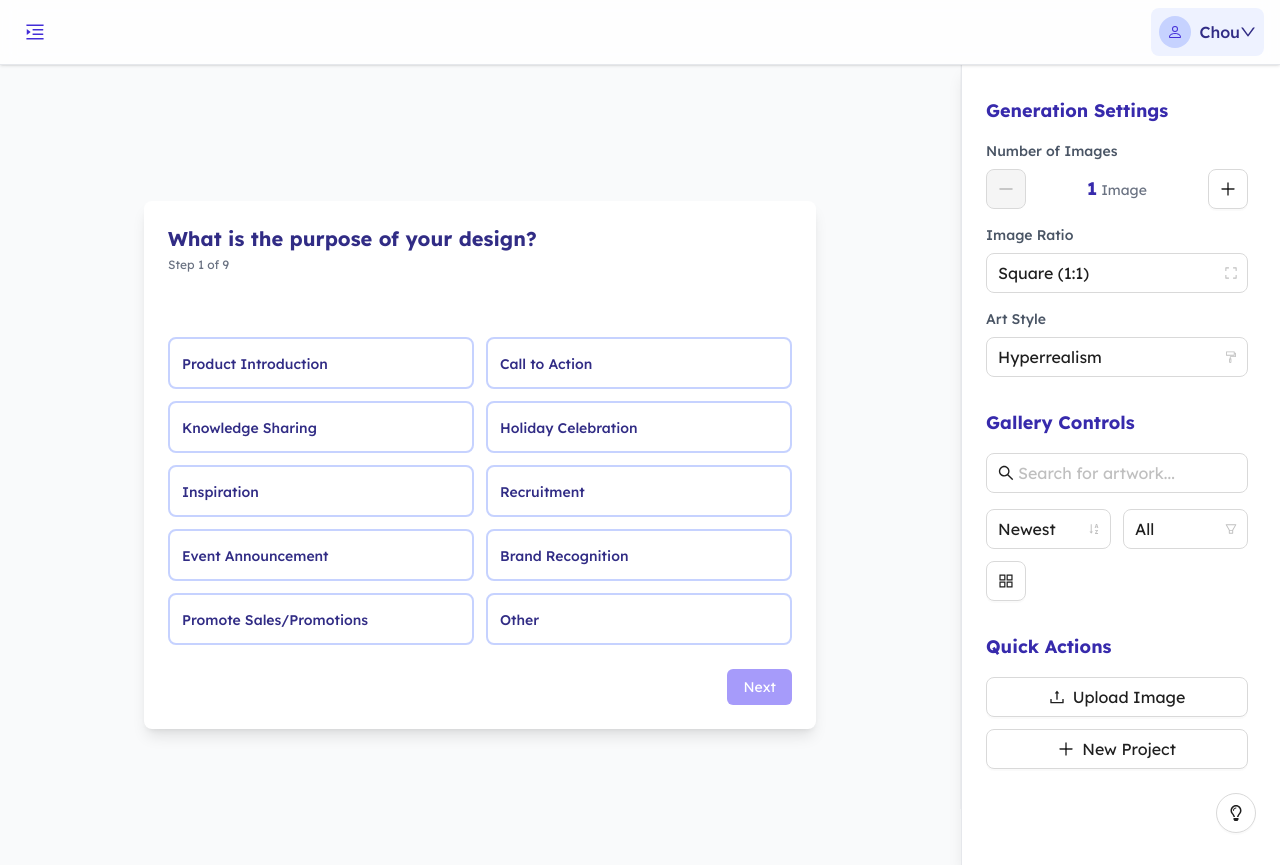
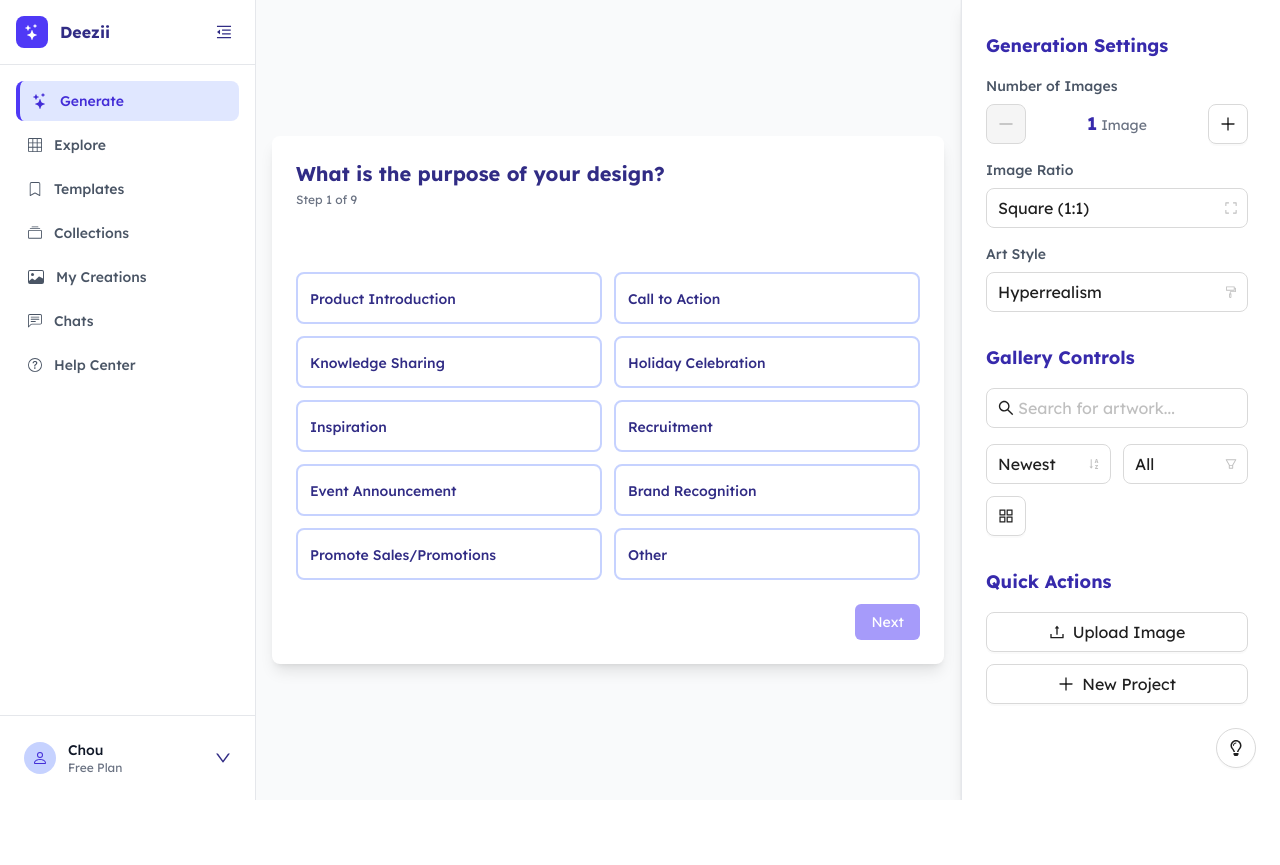
Before and after one commit to qchau0202/Deezii-FE, a React (Vite) app: page /dashboard/generate in a window 1280 px wide. After the commit the page ends 800 px from the top, so only its background shows below. Built offline with nearby package versions, Linux system fonts and the light colour scheme.

Commit message:
Fixed team member

```diff
--- a/src/components/dashboard/NavigationSidebar.jsx
+++ b/src/components/dashboard/NavigationSidebar.jsx
@@ -1,4 +1,4 @@
-// import { useState } from "react";
+import { useState } from "react";
 import { Dropdown, Tooltip } from "antd";
 import {
   DownOutlined,
@@ -35,37 +35,6 @@ const NavigationSidebar = ({
   const navMain = nav.main || {};
   const navDiscover = nav.discover || {};
   const navSupport = nav.support || {};
-
-  // const profileMenu = (
-  //   <Menu className="bg-white shadow-lg rounded-lg border border-gray-200">
-  //     <Menu.Item key="1" icon={<BsPerson className="text-indigo-600" />}>
-  //       <span className="text-indigo-900">{t.profile.profile}</span>
-  //     </Menu.Item>
-  //     <Menu.Item key="2" icon={<BellOutlined className="text-indigo-600" />}>
-  //       <span className="text-indigo-900">{t.profile.notifications}</span>
-  //     </Menu.Item>
-  //     <Menu.Item key="3" icon={<SettingOutlined className="text-indigo-600" />}>
-  //       <span className="text-indigo-900">{t.profile.settings}</span>
-  //     </Menu.Item>
-  //     <Menu.Item key="4" icon={<LogoutOutlined className="text-red-600" />}>
-  //       <span className="text-red-600">{t.profile.logout}</span>
-  //     </Menu.Item>
-  //   </Menu>
-  // );
-
-  const NavButton = ({ itemName, icon, tooltipText, isGradient = false }) => (
-    <Tooltip title={tooltipText} placement="bottom">
-      <button
-        className={`flex items-center px-3 py-2 text-sm font-semibold rounded-lg transition-all duration-200 cursor-pointer whitespace-nowrap ${
-          isGradient ? "bg-gradient-to-r from-indigo-600 to-purple-600 text-white shadow-lg" : "text-gray-600 hover:bg-indigo-50"
-        }`}
-        onClick={() => onNavigate(itemName)}
-      >
-        <span className="mr-2">{icon}</span>
-        <span className="hidden sm:inline">{tooltipText}</span>
-      </button>
-    </Tooltip>
-  );
 
   const navMenuItems = [
     {
@@ -112,39 +81,96 @@ const NavigationSidebar = ({
     },
   ];
 
+  const NavItem = ({ item, isSelected }) => (
+    <button
+      onClick={() => onNavigate(item.key)}
+      className={`w-full flex items-center px-3 py-2.5 text-sm font-medium rounded-lg transition-all duration-200 ${
+        isSelected
+          ? "bg-indigo-100 text-indigo-700 border-l-4 border-indigo-600"
+          : "text-gray-600 hover:bg-indigo-50 hover:text-indigo-700"
+      }`}
+    >
+      <span className="mr-3">{item.icon}</span>
+      <span className={collapsed ? "hidden" : ""}>{item.label}</span>
+    </button>
+  );
+
   return (
-    <div className="w-full bg-white/95 backdrop-blur supports-[backdrop-filter]:bg-white/80 sticky top-0 z-30 shadow border-b border-gray-200">
-      <div className="max-w-full px-2 sm:px-4">
-        <div className="flex items-center justify-between py-2 gap-2">
-          <div className="flex items-center gap-2">
+    <div className={`bg-white border-r border-gray-200 transition-all duration-300 ${
+      collapsed ? "w-16" : "w-64"
+    } h-screen sticky top-0 z-30 flex flex-col`}>
+      {/* Header */}
+      <div className="p-4 border-b border-gray-200">
+        <div className="flex items-center justify-between">
+          {!collapsed && (
+            <div className="flex items-center">
+              <div className="w-8 h-8 bg-indigo-600 rounded-lg flex items-center justify-center mr-3">
+                <BsStars className="text-white" size={16} />
+              </div>
+              <span className="font-bold text-indigo-900">Deezii</span>
+            </div>
+          )}
+          <button
+            onClick={onToggleCollapse}
+            className="p-1.5 rounded-lg hover:bg-gray-100 transition-colors"
+          >
+            {collapsed ? <AiOutlineMenuUnfold size={18} /> : <AiOutlineMenuFold size={18} />}
+          </button>
+        </div>
+      </div>
+
+      {/* Navigation */}
+      <nav className="flex-1 p-4 space-y-1">
+        {navMenuItems.map((item) => (
+          <NavItem
+            key={item.key}
+            item={item}
+            isSelected={selectedItem === item.key}
+          />
+        ))}
+      </nav>
+
+      {/* User Profile */}
+      <div className="p-4 border-t border-gray-200">
         <Dropdown
-              placement="bottomLeft"
+          placement="topRight"
           trigger={["click"]}
           menu={{
-                items: navMenuItems,
-                onClick: ({ key }) => {
-                  const found = navMenuItems.find((i) => i.key === key);
-                  if (found && found.onClick) found.onClick();
+            items: [
+              {
+                key: "profile",
+                label: "Profile",
+                icon: <BsPerson />,
               },
+              {
+                key: "settings",
+                label: "Settings",
+                icon: <SettingOutlined />,
+              },
+              {
+                key: "logout",
+                label: "Logout",
+                icon: <LogoutOutlined />,
+                danger: true,
+              },
+            ],
           }}
         >
-              <button className="flex items-center gap-2 p-2 rounded-lg text-indigo-700 hover:bg-indigo-50 cursor-pointer" aria-label="Open menu">
-                <AiOutlineMenuUnfold size={22} />
-              </button>
-            </Dropdown>
-          </div>
-          <div>
-            <Dropdown placement="bottomRight" trigger={["click"]}>
-              <div className="flex items-center p-2 bg-indigo-50 rounded-lg text-indigo-900 hover:bg-indigo-100 transition-colors cursor-pointer">
-                <div className="w-8 h-8 bg-indigo-200 rounded-full flex items-center justify-center mr-2">
+          <div className="flex items-center p-2 rounded-lg hover:bg-gray-50 cursor-pointer transition-colors">
+            <div className="w-8 h-8 bg-indigo-200 rounded-full flex items-center justify-center mr-3">
               <BsPerson className="text-indigo-700" />
             </div>
-                <span className="font-medium hidden md:inline">Chou</span>
-                <DownOutlined className="text-indigo-600 hidden md:inline" />
+            {!collapsed && (
+              <>
+                <div className="flex-1">
+                  <p className="text-sm font-medium text-gray-900">Chou</p>
+                  <p className="text-xs text-gray-500">Free Plan</p>
+                </div>
+                <DownOutlined className="text-gray-400" size={12} />
+              </>
+            )}
           </div>
         </Dropdown>
-          </div>
-        </div>
       </div>
     </div>
   );
--- a/src/components/landing/TeamSection.jsx
+++ b/src/components/landing/TeamSection.jsx
@@ -10,8 +10,8 @@ const teamMemberData = [
     roleColor: "bg-indigo-500",
   },
   {
-    id: "hien",
-    image: "/hien.jpg",
+    id: "thuong",
+    image: "/thuong.jpg",
     roleColor: "bg-indigo-500",
   },
   {
--- a/src/config/languages.js
+++ b/src/config/languages.js
@@ -108,8 +108,8 @@ const en = {
           role: "Leader",
         },
         {
-          id: "hien",
-          name: "Nguyen Thi Thu Hien",
+          id: "thuong",
+          name: "Doan Uyen Thuong",
           description: "Marketing & Design",
           role: "Marketing & Design",
         },
@@ -537,8 +537,8 @@ const vi = {
           role: "Leader",
         },
         {
-          id: "hien",
-          name: "Nguyễn Thị Thu Hiền",
+          id: "thuong",
+          name: "Đoàn Uyên Thương",
           description: "Phụ trách Marketing & Thiết kế",
           role: "Marketing & Design",
         },
--- a/src/pages/DashboardPage.jsx
+++ b/src/pages/DashboardPage.jsx
@@ -58,25 +58,30 @@ const DashboardPage = () => {
   };
 
   return (
-    <div className="grid grid-cols-12 w-full min-h-screen bg-gray-50 text-indigo-900">
-      <div className="col-span-12">
+    <div className="flex w-full min-h-screen bg-gray-50 text-indigo-900">
+      {/* Left Sidebar */}
       <NavigationSidebar
         selectedItem={selectedItem}
         onNavigate={handleNavigate}
         collapsed={navCollapsed}
         onToggleCollapse={toggleNavCollapse}
       />
-      </div>
-      <main className="col-span-12 md:col-span-9 lg:col-span-9 min-w-0 min-h-[60vh] overflow-auto">
+
+      {/* Main Content Area */}
+      <div className="flex-1 flex">
+        <main className="flex-1 min-w-0 min-h-screen overflow-auto">
           <Outlet />
         </main>
-      <aside className="hidden md:block md:col-span-3 lg:col-span-3 md:h-[calc(100vh-56px)] md:sticky md:top-14 md:self-start border-l border-gray-100 bg-white">
+
+        {/* Right Sidebar */}
+        <aside className="hidden md:block w-80 h-screen sticky top-0 border-l border-gray-100 bg-white">
           <ToolsSidebar
             collapsed={sidebarCollapsed}
             onCollapse={setSidebarCollapsed}
           />
         </aside>
       </div>
+    </div>
   );
 };
 
```
Also changed, not shown: public/hien.jpg (deleted), 1 other file (tests, documents, lock files or other folders). Lines whose indentation alone changed are shown as unchanged.
